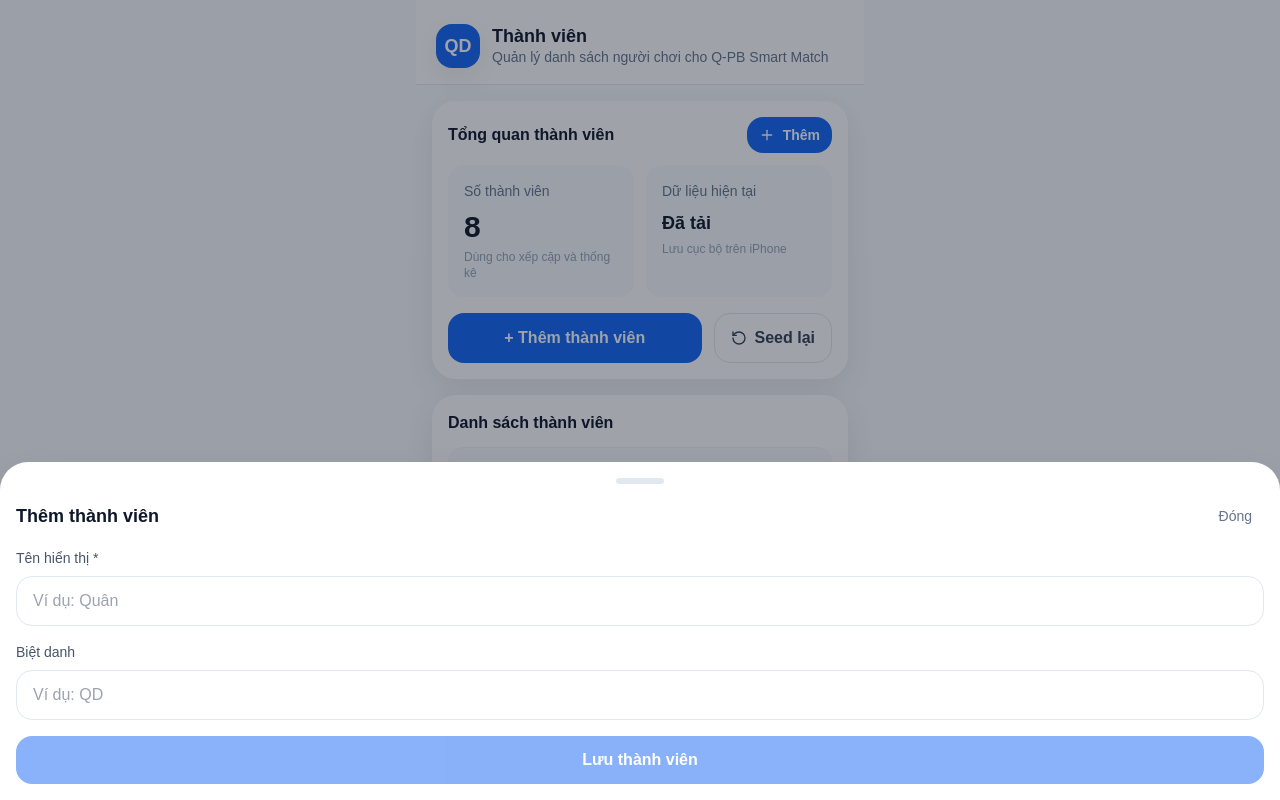
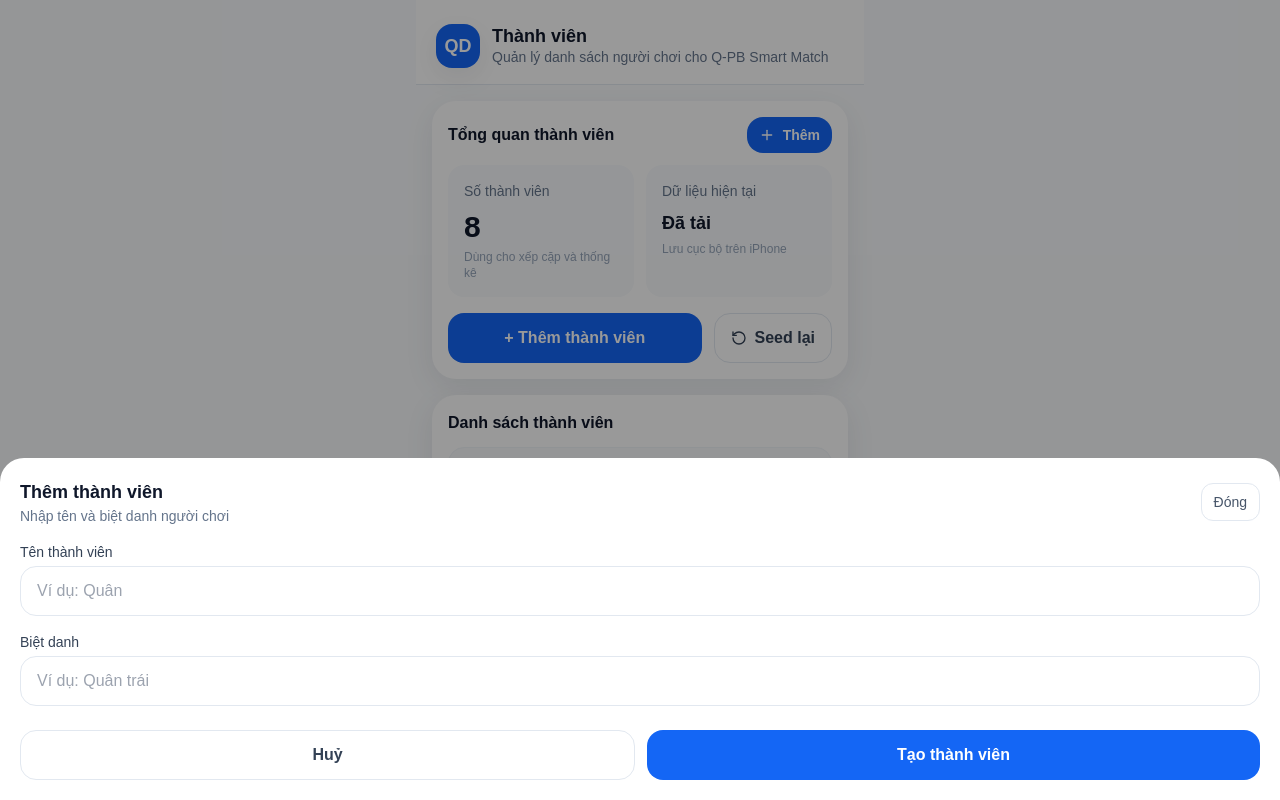
Before and after one commit to tdquan170788-byte/q-pb-smart-match, a Next.js app: page /members in a window 1280 px wide. Both pictures are taken after a click on the button "Thêm". Shown: the top 800 px of the page. Built offline with nearby package versions, Linux system fonts and the light colour scheme.

Commit message:
Update player-form-sheet.tsx

```diff
--- a/components/player-form-sheet.tsx
+++ b/components/player-form-sheet.tsx
@@ -3,17 +3,12 @@
 import { useEffect, useState } from "react";
 import type { Player, PlayerForm } from "@/types";
 
-type Props = {
+type PlayerFormSheetProps = {
   open: boolean;
   mode: "create" | "edit";
-  player?: Player | null;
+  player: Player | null;
   onClose: () => void;
-  onSubmit: (value: PlayerForm) => void;
-};
-
-const emptyForm: PlayerForm = {
-  name: "",
-  nickname: "",
+  onSubmit: (form: PlayerForm) => void;
 };
 
 export default function PlayerFormSheet({
@@ -22,44 +17,64 @@ export default function PlayerFormSheet({
   player,
   onClose,
   onSubmit,
-}: Props) {
-  const [form, setForm] = useState<PlayerForm>(emptyForm);
+}: PlayerFormSheetProps) {
+  const [form, setForm] = useState<PlayerForm>({
+    name: "",
+    nickname: "",
+  });
 
   useEffect(() => {
+    if (!open) return;
+
     if (mode === "edit" && player) {
       setForm({
-        name: player.name,
-        nickname: player.nickname || "",
+        name: player.name ?? "",
+        nickname: player.nickname ?? "",
       });
-      return;
+    } else {
+      setForm({
+        name: "",
+        nickname: "",
+      });
     }
-
-    setForm(emptyForm);
-  }, [mode, player, open]);
+  }, [open, mode, player]);
 
   if (!open) return null;
 
-  const title = mode === "create" ? "Thêm thành viên" : "Sửa thành viên";
+  function handleSubmit(e: React.FormEvent) {
+    e.preventDefault();
+    if (!form.name.trim()) return;
+    onSubmit({
+      name: form.name.trim(),
+      nickname: form.nickname.trim(),
+    });
+  }
 
   return (
-    <div className="fixed inset-0 z-50 flex items-end bg-slate-900/40">
-      <div className="w-full rounded-t-[28px] bg-white p-4 shadow-2xl">
-        <div className="mx-auto mb-4 h-1.5 w-12 rounded-full bg-slate-200" />
+    <div className="fixed inset-0 z-50 flex items-end bg-black/40">
+      <div className="w-full rounded-t-3xl bg-white p-5 shadow-xl">
+        <div className="mb-4 flex items-center justify-between">
+          <div>
+            <div className="text-lg font-bold">
+              {mode === "create" ? "Thêm thành viên" : "Sửa thành viên"}
+            </div>
+            <div className="text-sm text-slate-500">
+              Nhập tên và biệt danh người chơi
+            </div>
+          </div>
 
-        <div className="mb-4 flex items-center justify-between">
-          <h3 className="text-lg font-bold">{title}</h3>
           <button
             onClick={onClose}
-            className="rounded-full px-3 py-1.5 text-sm font-medium text-slate-500"
+            className="rounded-xl border border-slate-200 px-3 py-2 text-sm font-medium text-slate-600"
           >
             Đóng
           </button>
         </div>
 
-        <div className="space-y-4">
+        <form onSubmit={handleSubmit} className="space-y-4">
           <div>
-            <label className="mb-2 block text-sm font-medium text-slate-600">
-              Tên hiển thị *
+            <label className="mb-1 block text-sm font-medium text-slate-700">
+              Tên thành viên
             </label>
             <input
               value={form.name}
@@ -72,7 +87,7 @@ export default function PlayerFormSheet({
           </div>
 
           <div>
-            <label className="mb-2 block text-sm font-medium text-slate-600">
+            <label className="mb-1 block text-sm font-medium text-slate-700">
               Biệt danh
             </label>
             <input
@@ -80,19 +95,28 @@ export default function PlayerFormSheet({
               onChange={(e) =>
                 setForm((prev) => ({ ...prev, nickname: e.target.value }))
               }
-              placeholder="Ví dụ: QD"
+              placeholder="Ví dụ: Quân trái"
               className="w-full rounded-2xl border border-slate-200 px-4 py-3 outline-none focus:border-brand-500"
             />
           </div>
 
-          <button
-            onClick={() => onSubmit(form)}
-            disabled={!form.name.trim()}
-            className="w-full rounded-2xl bg-brand-600 px-4 py-3 font-semibold text-white disabled:opacity-50"
-          >
-            {mode === "create" ? "Lưu thành viên" : "Lưu thay đổi"}
-          </button>
-        </div>
+          <div className="flex gap-3 pt-2">
+            <button
+              type="button"
+              onClick={onClose}
+              className="flex-1 rounded-2xl border border-slate-200 px-4 py-3 font-semibold text-slate-700"
+            >
+              Huỷ
+            </button>
+
+            <button
+              type="submit"
+              className="flex-1 rounded-2xl bg-brand-600 px-4 py-3 font-semibold text-white"
+            >
+              {mode === "create" ? "Tạo thành viên" : "Lưu thay đổi"}
+            </button>
+          </div>
+        </form>
       </div>
     </div>
   );
```
